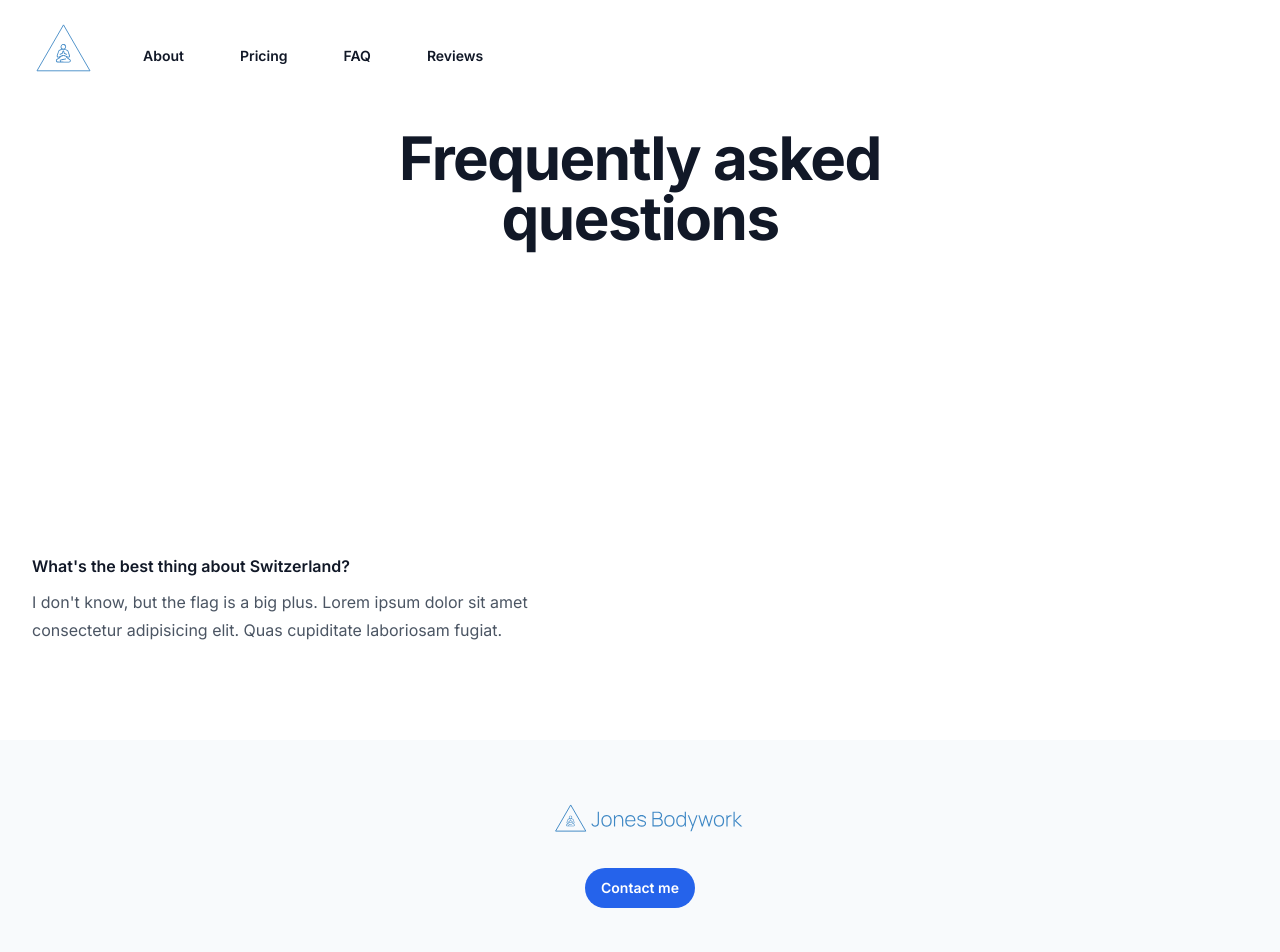
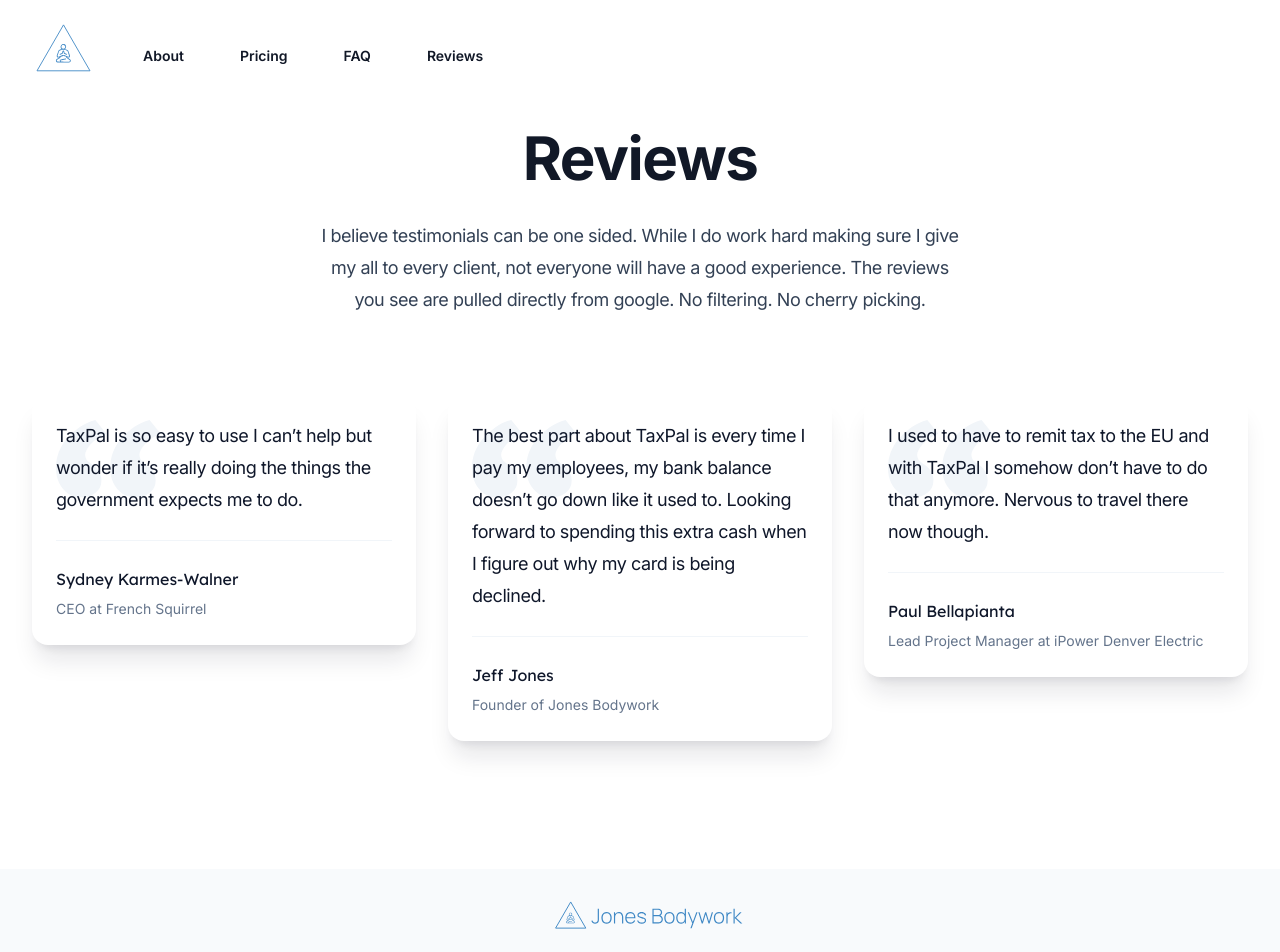
Before and after one commit to kylekrny/jones-bodywork, a Next.js app: page /reviews in a window 1280 px wide. Shown: the top 952 px of the page. Built offline with nearby package versions, Linux system fonts and the light colour scheme.

Commit message:
setup basic review page

```diff
--- a/src/components/Footer.jsx
+++ b/src/components/Footer.jsx
@@ -9,10 +9,10 @@
   return (
     <footer className="bg-slate-50">
       <Container>
-        <div className="py-16">
+        <div className="py-8">
           <div className="flex flex-col items-center">
             <Logo className="mx-auto h-10 w-auto" />
-            <Button href="/contact" color="blue" className="mt-6">
+            <Button href="/contact" className="mt-6 bg-[#3F88C5]">
               <span>
                 Contact <span className="hidden lg:inline">me</span>
               </span>
--- a/src/components/Hero.jsx
+++ b/src/components/Hero.jsx
@@ -22,24 +22,15 @@
 
             <div className="relative px-6 py-32 sm:py-40 lg:px-8 lg:py-56 lg:pr-0">
               <div className="mx-auto max-w-2xl lg:mx-0 lg:max-w-xl">
-                <div className="hidden sm:mb-10 sm:flex">
-                  {/* <div className="relative rounded-full px-3 py-1 text-sm leading-6 text-gray-500 ring-1 ring-gray-900/10 hover:ring-gray-900/20">
-                    Anim aute id magna aliqua ad ad non deserunt sunt.{' '}
-                    <a
-                      href="#"
-                      className="whitespace-nowrap font-semibold text-indigo-600"
-                    >
-                      <span className="absolute inset-0" aria-hidden="true" />
-                      Read more <span aria-hidden="true">&rarr;</span>
-                    </a>
-                  </div> */}
-                </div>
-                <h1 className="text-4xl font-bold tracking-tight text-gray-900 sm:text-6xl">
+                <div className="hidden sm:mb-10 sm:flex"></div>
+                <h1 className="text-4xl font-bold tracking-tight text-[#3F88C5] sm:text-6xl">
                   Massage therapist that listens to you.
                 </h1>
                 <p className="mt-6 text-lg leading-8 text-gray-600">
-                  To me, bodywork is about listening to the body. Looking at and treating the body as a
-                  whole, not parts. I never work on the same body twice and understanding that allows me to tailor each massage to you in the moment.
+                  To me, bodywork is about listening to the body. Looking at and
+                  treating the body as a whole, not parts. I never work on the
+                  same body twice and understanding that allows me to tailor
+                  each massage to you in the moment.
                 </p>
                 <div className="mt-10 flex items-center gap-x-6">
                   {/* <a
--- a/src/components/Pricing.jsx
+++ b/src/components/Pricing.jsx
@@ -7,7 +7,7 @@
 
 export function Pricing() {
   return (
-    <div className="bg-white py-24 sm:py-32">
+    <div className="bg-white pb-24 sm:pb-32">
       <div className="mx-auto max-w-7xl px-6 lg:px-8">
         <div className="mx-auto max-w-2xl lg:max-w-none">
           <div className="text-center">
--- a/src/components/Reviews.jsx
+++ b/src/components/ReviewSection.jsx
@@ -51,22 +51,17 @@
   )
 }
 
-export function Testimonials() {
+export function ReviewSection() {
   return (
     <section
       id="testimonials"
       aria-label="What our customers are saying"
-      className="bg-slate-50 py-20 sm:py-32"
+      className="bg-white pb-20 pt-4 sm:pb-32"
     >
       <Container>
         <div className="mx-auto max-w-2xl md:text-center">
-          <h2 className="font-display text-3xl tracking-tight text-slate-900 sm:text-4xl">
-            Loved by businesses worldwide.
-          </h2>
           <p className="mt-4 text-lg tracking-tight text-slate-700">
-            Our software is so simple that people can’t help but fall in love
-            with it. Simplicity is easy when you just skip tons of
-            mission-critical features.
+            I believe testimonials can be one sided. While I do work hard making sure I give my all to every client, not everyone will have a good experience. The reviews you see are pulled directly from google. No filtering. No cherry picking.
           </p>
         </div>
         <ul
--- a/src/pages/reviews.jsx
+++ b/src/pages/reviews.jsx
@@ -1,5 +1,6 @@
 import { Footer } from '@/components/Footer'
 import { Header } from '@/components/Header'
+import { ReviewSection } from '@/components/ReviewSection'
 import Head from 'next/head'
 
 const faqs = [
@@ -12,7 +13,7 @@
   // More questions...
 ]
 
-export default function Faq() {
+export default function Reviews() {
   return (
     <>
       <Head>
@@ -24,30 +25,15 @@
       </Head>
       <main>
         <Header />
-        <div className="bg-white px-6 py-24 sm:py-32 lg:px-8">
+        <div className="bg-white px-6 pt-24 sm:pt-32 lg:px-8">
           <div className="mx-auto max-w-2xl text-center">
             <h2 className="text-4xl font-bold tracking-tight text-gray-900 sm:text-6xl">
-              Frequently asked questions
+              Reviews
             </h2>
           </div>
         </div>
         <div className="bg-white">
-          <div className="mx-auto max-w-7xl px-6 py-16 sm:py-24 lg:px-8">
-            <div className="mt-20">
-              <dl className="space-y-16 sm:grid sm:grid-cols-2 sm:gap-x-6 sm:gap-y-16 sm:space-y-0 lg:gap-x-10">
-                {faqs.map((faq) => (
-                  <div key={faq.id}>
-                    <dt className="text-base font-semibold leading-7 text-gray-900">
-                      {faq.question}
-                    </dt>
-                    <dd className="mt-2 text-base leading-7 text-gray-600">
-                      {faq.answer}
-                    </dd>
-                  </div>
-                ))}
-              </dl>
-            </div>
-          </div>
+          <ReviewSection/>
         </div>
       </main>
       <Footer />
```
